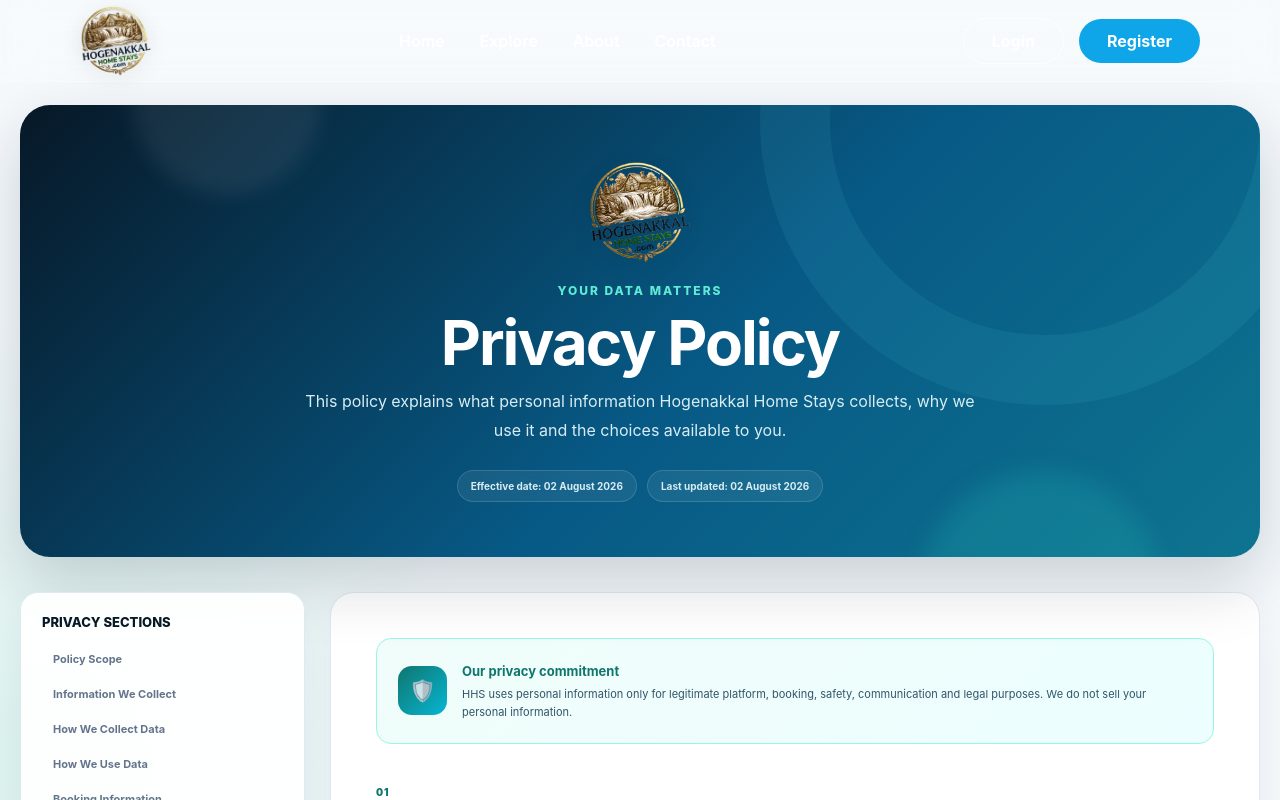
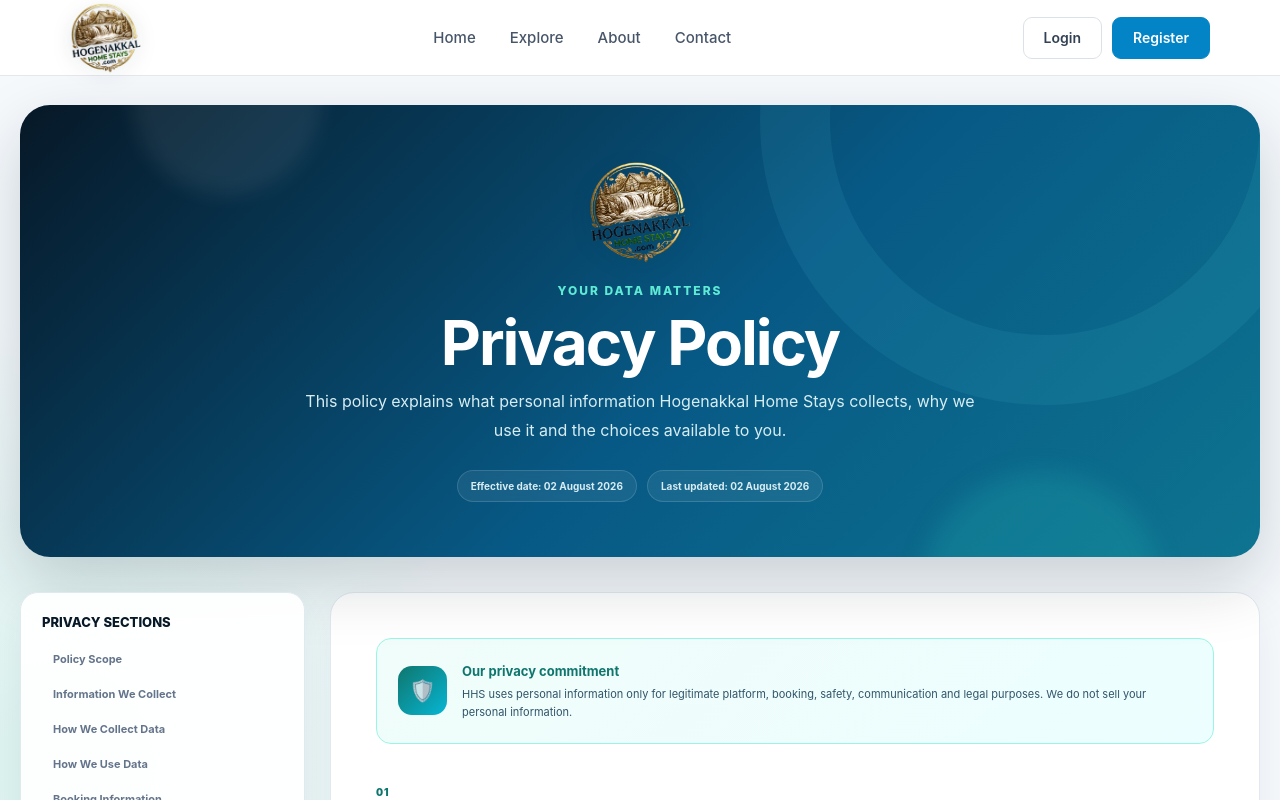
Before and after one commit to jeevaveera2001-wq/HHS-frontend, a React (Vite) app: page /privacy-policy in a window 1280 px wide. Shown: the top 800 px of the page. Built offline with nearby package versions, Linux system fonts and the light colour scheme; no server answers.

Commit message:
Css for Navbar

```diff
--- a/src/components/Navbar/Navbar.css
+++ b/src/components/Navbar/Navbar.css
@@ -2,517 +2,400 @@
    NAVBAR MAIN
 ========================================== */
 
-.navbar{
+.navbar {
+  position: fixed;
+  top: 0;
+  left: 0;
+  z-index: 1000;
 
-    width:100%;
+  width: 100%;
+  height: 76px;
+  padding: 0 70px;
 
-    height:82px;
+  display: flex;
+  align-items: center;
+  justify-content: space-between;
+  gap: 30px;
 
-    position:fixed;
+  background: rgba(255, 255, 255, 0.96);
+  border-bottom: 1px solid #e5e7eb;
 
-    top:0;
-
-    left:0;
-
-    z-index:1000;
-
-
-    display:flex;
-
-    align-items:center;
-
-    justify-content:space-between;
-
-
-    padding:0 80px;
-
-
-    background:
-
-    rgba(255,255,255,.18);
-
-
-    backdrop-filter:blur(20px);
-
-    -webkit-backdrop-filter:blur(20px);
-
-
-    border-bottom:
-
-    1px solid rgba(255,255,255,.25);
-
-
-    transition:.3s;
-
+  transition:
+    background-color 0.3s ease,
+    box-shadow 0.3s ease;
 }
 
+/* Optional class when the page is scrolled */
+
+.navbar.scrolled {
+  background: #ffffff;
+  box-shadow: 0 4px 20px rgba(15, 23, 42, 0.06);
+}
 
 /* ==========================================
    LOGO
 ========================================== */
 
+.logo {
+  flex-shrink: 0;
 
-.logo{
+  margin: 0;
+  color: #0f172a;
 
-    font-size:34px;
+  font-size: 27px;
+  font-weight: 800;
+  line-height: 1;
+  letter-spacing: -1px;
 
-    font-weight:900;
-
-    color:white;
-
-    letter-spacing:2px;
-
-
-    cursor:pointer;
-
-
-    text-shadow:
-
-    0 5px 20px rgba(0,0,0,.3);
-
+  cursor: pointer;
+  user-select: none;
 }
 
-
+.logo span {
+  color: #0284c7;
+}
 
 /* ==========================================
-   NAV LINKS
+   NAVIGATION LINKS
 ========================================== */
 
-
-.nav-links{
-
-    display:flex;
-
-    align-items:center;
-
-    gap:35px;
-
+.nav-links {
+  display: flex;
+  align-items: center;
+  justify-content: center;
+  gap: 34px;
 }
 
+.nav-links a {
+  position: relative;
 
+  padding: 8px 0;
 
-.nav-links a{
+  color: #475569;
+  text-decoration: none;
 
-    color:white;
+  font-size: 15px;
+  font-weight: 500;
 
-    text-decoration:none;
-
-    font-size:16px;
-
-    font-weight:600;
-
-
-    position:relative;
-
-    transition:.3s;
-
+  transition: color 0.25s ease;
 }
 
+.nav-links a::after {
+  position: absolute;
+  bottom: 2px;
+  left: 0;
 
+  width: 100%;
+  height: 2px;
 
-.nav-links a::after{
+  background: #0284c7;
+  border-radius: 10px;
 
+  content: "";
+  opacity: 0;
+  transform: scaleX(0.5);
 
-    content:"";
-
-
-    position:absolute;
-
-
-    left:0;
-
-    bottom:-8px;
-
-
-    width:0%;
-
-    height:3px;
-
-
-    background:#38bdf8;
-
-
-    border-radius:20px;
-
-
-    transition:.3s;
-
-
+  transition:
+    opacity 0.25s ease,
+    transform 0.25s ease;
 }
 
-
-
-.nav-links a:hover::after{
-
-    width:100%;
-
+.nav-links a:hover,
+.nav-links a.active {
+  color: #0284c7;
 }
 
-
-
-.nav-links a:hover{
-
-    color:#38bdf8;
-
+.nav-links a:hover::after,
+.nav-links a.active::after {
+  opacity: 1;
+  transform: scaleX(1);
 }
-
-
-
 
 /* ==========================================
    ACTION BUTTONS
 ========================================== */
 
+.nav-actions {
+  display: flex;
+  align-items: center;
+  gap: 10px;
 
-.nav-actions{
-
-    display:flex;
-
-    align-items:center;
-
-    gap:15px;
-
+  flex-shrink: 0;
 }
 
+.login-btn,
+.register-btn {
+  min-height: 42px;
+  padding: 10px 20px;
 
+  display: inline-flex;
+  align-items: center;
+  justify-content: center;
 
+  border: 1px solid transparent;
+  border-radius: 9px;
 
-.login-btn,
-.register-btn{
+  text-decoration: none;
+  font-size: 14px;
+  font-weight: 600;
 
-
-    padding:12px 28px;
-
-
-    border-radius:30px;
-
-
-    text-decoration:none;
-
-
-    font-weight:700;
-
-
-    transition:.3s;
-
+  transition:
+    color 0.25s ease,
+    background-color 0.25s ease,
+    border-color 0.25s ease,
+    transform 0.25s ease;
 }
 
-
-
-.login-btn{
-
-
-    color:white;
-
-
-    border:
-
-    1px solid rgba(255,255,255,.7);
-
-
+.login-btn {
+  color: #334155;
+  background: transparent;
+  border-color: #dbe1e8;
 }
 
-
-
-.login-btn:hover{
-
-    background:white;
-
-    color:#111827;
-
+.login-btn:hover {
+  color: #0284c7;
+  background: #f8fafc;
+  border-color: #0284c7;
 }
 
-
-
-
-.register-btn{
-
-
-    background:#0ea5e9;
-
-
-    color:white;
-
-
+.register-btn {
+  color: #ffffff;
+  background: #0284c7;
+  border-color: #0284c7;
 }
 
-
-
-.register-btn:hover{
-
-
-    background:#0284c7;
-
-
-    transform:translateY(-3px);
-
-
+.register-btn:hover {
+  background: #0369a1;
+  border-color: #0369a1;
+  transform: translateY(-1px);
 }
 
+/* ==========================================
+   PROFILE MENU
+========================================== */
 
+.profile-menu {
+  position: relative;
+}
 
+.profile-btn {
+  min-height: 42px;
+  padding: 10px 17px;
+
+  display: inline-flex;
+  align-items: center;
+  justify-content: center;
+  gap: 8px;
+
+  color: #334155;
+  background: #ffffff;
+  border: 1px solid #dbe1e8;
+  border-radius: 9px;
+
+  font-family: inherit;
+  font-size: 14px;
+  font-weight: 600;
+
+  cursor: pointer;
+
+  transition:
+    color 0.25s ease,
+    border-color 0.25s ease,
+    background-color 0.25s ease;
+}
+
+.profile-btn:hover {
+  color: #0284c7;
+  background: #f8fafc;
+  border-color: #0284c7;
+}
 
 /* ==========================================
    PROFILE DROPDOWN
 ========================================== */
 
+.dropdown {
+  position: absolute;
+  top: calc(100% + 12px);
+  right: 0;
 
-.profile-menu{
+  width: 220px;
+  padding: 8px;
 
-    position:relative;
+  background: #ffffff;
+  border: 1px solid #e2e8f0;
+  border-radius: 12px;
 
+  box-shadow: 0 16px 40px rgba(15, 23, 42, 0.12);
+
+  animation: dropdownOpen 0.2s ease;
 }
 
+.dropdown a,
+.dropdown button {
+  width: 100%;
+  min-height: 42px;
+  padding: 10px 12px;
 
+  display: flex;
+  align-items: center;
+  gap: 10px;
 
+  color: #475569;
+  background: transparent;
+  border: none;
+  border-radius: 8px;
 
-.profile-btn{
+  text-align: left;
+  text-decoration: none;
 
+  font-family: inherit;
+  font-size: 14px;
+  font-weight: 500;
 
-    border:none;
+  cursor: pointer;
 
-
-    background:
-
-    rgba(255,255,255,.25);
-
-
-    color:white;
-
-
-    padding:12px 25px;
-
-
-    border-radius:30px;
-
-
-    font-size:16px;
-
-
-    font-weight:700;
-
-
-    cursor:pointer;
-
-
-    backdrop-filter:blur(10px);
-
-
+  transition:
+    color 0.2s ease,
+    background-color 0.2s ease;
 }
 
-
-
-.profile-btn:hover{
-
-
-    background:
-
-    rgba(255,255,255,.35);
-
-
+.dropdown a:hover,
+.dropdown button:hover {
+  color: #0284c7;
+  background: #f0f9ff;
 }
 
+/* Optional styling for the logout button */
 
-
-
-.dropdown{
-
-
-    position:absolute;
-
-
-    right:0;
-
-
-    top:60px;
-
-
-    width:220px;
-
-
-    padding:15px;
-
-
-    border-radius:20px;
-
-
-    background:white;
-
-
-    box-shadow:
-
-    0 20px 50px rgba(0,0,0,.2);
-
-
-    animation:drop .3s ease;
-
-
+.dropdown button:last-child {
+  margin-top: 5px;
+  color: #dc2626;
+  border-top: 1px solid #f1f5f9;
+  border-radius: 0 0 8px 8px;
 }
 
-
-
-
-.dropdown a,
-.dropdown button{
-
-
-    width:100%;
-
-
-    display:block;
-
-
-    padding:12px 15px;
-
-
-    border-radius:12px;
-
-
-    border:none;
-
-
-    background:none;
-
-
-    text-align:left;
-
-
-    text-decoration:none;
-
-
-    color:#1e293b;
-
-
-    font-size:15px;
-
-
-    font-weight:600;
-
-
-    cursor:pointer;
-
-
+.dropdown button:last-child:hover {
+  color: #b91c1c;
+  background: #fef2f2;
 }
 
-
-
-.dropdown a:hover,
-.dropdown button:hover{
-
-
-    background:#e0f2fe;
-
-
-    color:#0284c7;
-
-
+@keyframes dropdownOpen {
+  from {
+    opacity: 0;
+    transform: translateY(-6px);
   }
 
-
-
-
-
-@keyframes drop{
-
-
-from{
-
-opacity:0;
-
-transform:translateY(-10px);
-
+  to {
+    opacity: 1;
+    transform: translateY(0);
+  }
 }
 
+/* ==========================================
+   KEYBOARD ACCESSIBILITY
+========================================== */
 
-to{
-
-opacity:1;
-
-transform:translateY(0);
-
+.nav-links a:focus-visible,
+.login-btn:focus-visible,
+.register-btn:focus-visible,
+.profile-btn:focus-visible,
+.dropdown a:focus-visible,
+.dropdown button:focus-visible {
+  outline: 3px solid rgba(2, 132, 199, 0.25);
+  outline-offset: 3px;
 }
 
+/* ==========================================
+   TABLET
+========================================== */
 
+@media (max-width: 1050px) {
+  .navbar {
+    padding: 0 30px;
   }
 
-
+  .nav-links {
+    gap: 22px;
+  }
+}
 
 /* ==========================================
-   MOBILE RESPONSIVE
+   MOBILE
 ========================================== */
 
-
-@media(max-width:1000px){
-
-
-.navbar{
-
-
-    padding:0 30px;
-
-
+@media (max-width: 800px) {
+  .navbar {
+    height: 70px;
+    padding: 0 20px;
   }
 
-
-.nav-links{
-
-
-    display:none;
-
-
+  .nav-links {
+    display: none;
   }
 
-
+  .logo {
+    font-size: 23px;
   }
 
-
-
-@media(max-width:600px){
-
-
-.navbar{
-
-
-    height:70px;
-
-    padding:0 20px;
-
-
+  .login-btn,
+  .register-btn {
+    min-height: 39px;
+    padding: 8px 14px;
+    font-size: 13px;
   }
 
-
-.logo{
-
-
-    font-size:28px;
-
-
+  .profile-btn {
+    min-height: 39px;
+    padding: 8px 13px;
+    font-size: 13px;
   }
 
-
-
-.login-btn,
-.register-btn{
-
-
-    padding:10px 16px;
-
-    font-size:14px;
-
-
+  .dropdown {
+    top: calc(100% + 10px);
+    width: 205px;
+  }
 }
 
-
-.profile-btn{
-
-
-    padding:10px 15px;
-
-    font-size:14px;
-
-
+@media (max-width: 480px) {
+  .navbar {
+    padding: 0 14px;
   }
 
+  .logo {
+    max-width: 145px;
+    overflow: hidden;
+    font-size: 20px;
+    text-overflow: ellipsis;
+    white-space: nowrap;
+  }
 
+  .nav-actions {
+    gap: 7px;
+  }
 
+  .login-btn {
+    padding: 8px 11px;
   }
+
+  .register-btn {
+    padding: 8px 12px;
+  }
+}
+
+/* ==========================================
+   REDUCED MOTION
+========================================== */
+
+@media (prefers-reduced-motion: reduce) {
+  .navbar,
+  .nav-links a,
+  .nav-links a::after,
+  .login-btn,
+  .register-btn,
+  .profile-btn,
+  .dropdown {
+    animation: none;
+    transition: none;
+  }
+}
```
Lines whose indentation alone changed are shown as unchanged.
